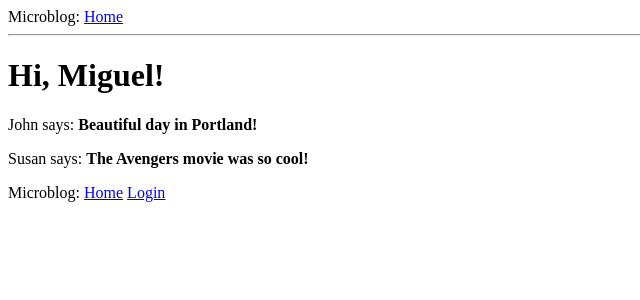
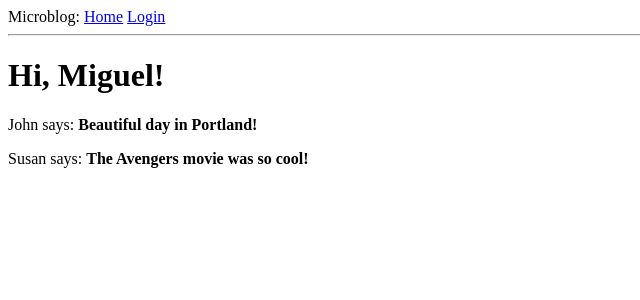
Before and after one commit to VaughnAkiu/PythonFlaskKindleQuotes, a Flask app: page / in a window 1280 px wide. Shown: the top 300 px of the page, without its empty margins (0-640 px from the left). Run offline with Flask 2, Linux system fonts and the light colour scheme.

Commit message:
adding flashed messages to base template

```diff
--- a/microblog/app/templates/base.html
+++ b/microblog/app/templates/base.html
@@ -1,20 +1,27 @@
 <html>
     <head>
-      {% if title %}
-      <title>{{ title }} - Microblog</title>
-      {% else %}
-      <title>Welcome to Microblog</title>
-      {% endif %}
+        {% if title %}
+        <title>{{ title }} - microblog</title>
+        {% else %}
+        <title>microblog</title>
+        {% endif %}
     </head>
     <body>
-        <div>Microblog: <a href="/index">Home</a></div>
+        <div>
+            Microblog:
+            <a href="/index">Home</a>
+            <a href="/login">Login</a>
+        </div>
         <hr>
+        {% with messages = get_flashed_messages() %}
+        {% if messages %}
+        <ul>
+            {% for message in messages %}
+            <li>{{ message }}</li>
+            {% endfor %}
+        </ul>
+        {% endif %}
+        {% endwith %}
         {% block content %}{% endblock %}
     </body>
 </html>
-
-<div>
-    Microblog:
-    <a href="/index">Home</a>
-    <a href="/login">Login</a>
-</div>
```
